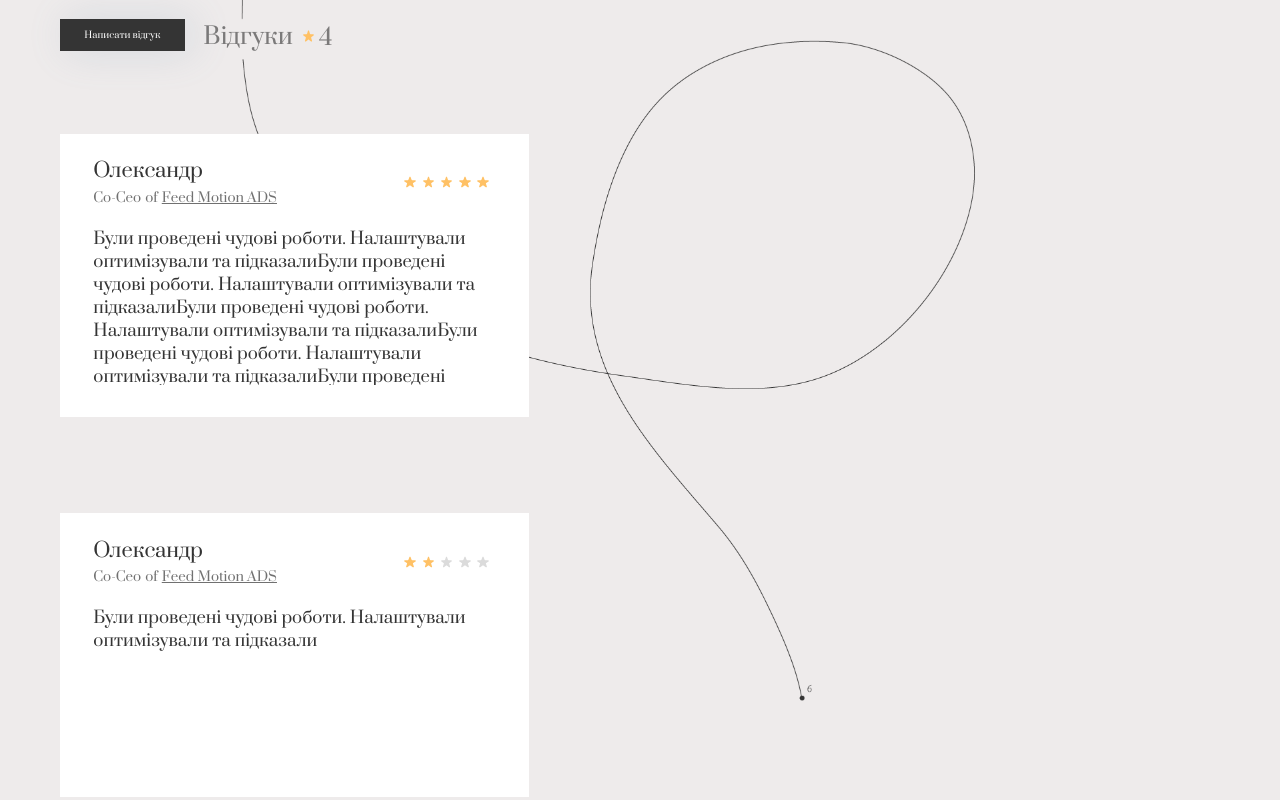
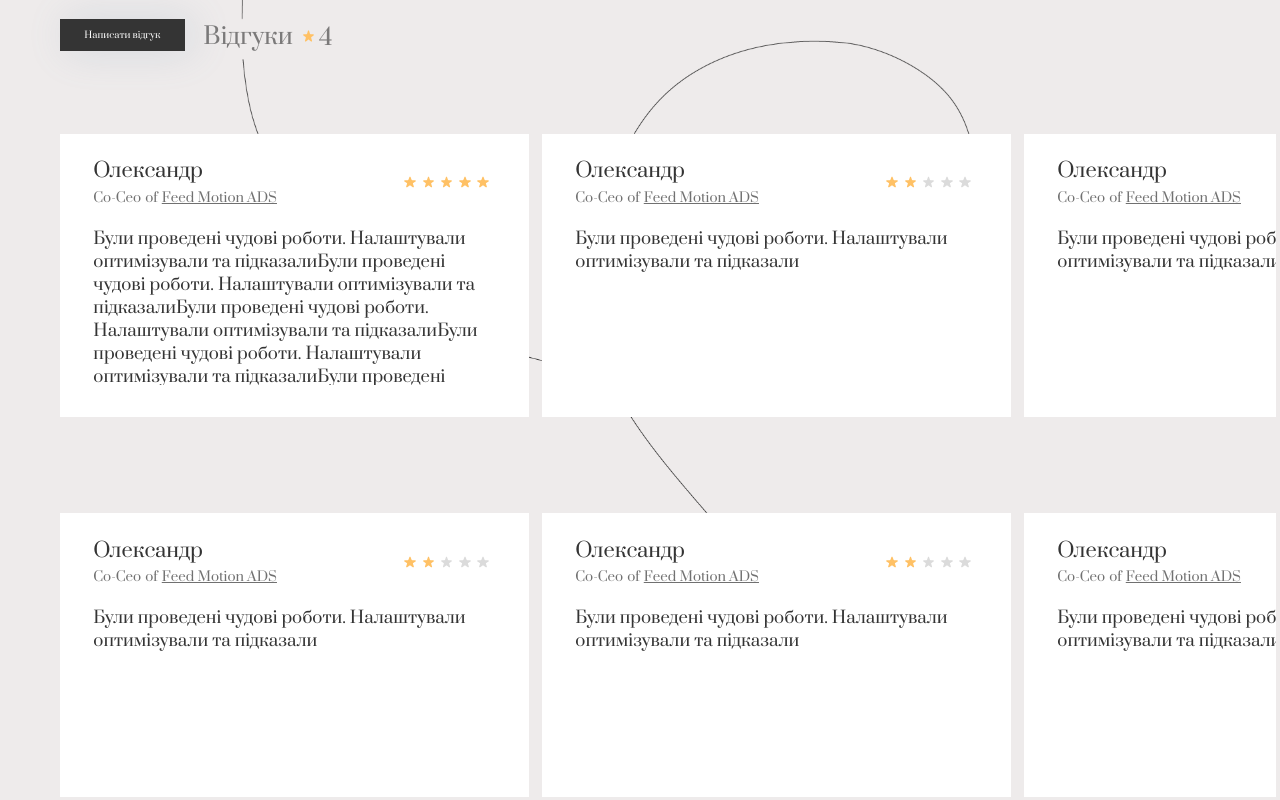
Before and after one commit to 3DMaX123/fma, a React (Create React App) app: page / in a window 1280 px wide. Shown: the part 2900-3700 px from the top of the page. Built offline with nearby package versions, Linux system fonts and the light colour scheme; a web font is replaced by a local one.

Commit message:
Add some reviews

```diff
--- a/src/container/Review/Review.css
+++ b/src/container/Review/Review.css
@@ -186,7 +186,7 @@
 
 .UserReview{
     max-height: 12.396vw;
-    overflow-y: scroll;
+    overflow-y: auto;
 }
 
 .UserReview p{
--- a/src/container/Review/Review.jsx
+++ b/src/container/Review/Review.jsx
@@ -59,6 +59,34 @@ const Review = () => {
           Stars="2"
           Review="Були проведені чудові роботи. Налаштували оптимізували та підказали"
         />
+        <ReviewForm
+          Name="Олександр"
+          PositionSign="Co-Ceo"
+          NameOfCompany="Feed Motion ADS"
+          Stars="2"
+          Review="Були проведені чудові роботи. Налаштували оптимізували та підказали"
+        />
+        <ReviewForm
+          Name="Олександр"
+          PositionSign="Co-Ceo"
+          NameOfCompany="Feed Motion ADS"
+          Stars="2"
+          Review="Були проведені чудові роботи. Налаштували оптимізували та підказали"
+        />
+        <ReviewForm
+          Name="Олександр"
+          PositionSign="Co-Ceo"
+          NameOfCompany="Feed Motion ADS"
+          Stars="2"
+          Review="Були проведені чудові роботи. Налаштували оптимізували та підказали"
+        />
+        <ReviewForm
+          Name="Олександр"
+          PositionSign="Co-Ceo"
+          NameOfCompany="Feed Motion ADS"
+          Stars="2"
+          Review="Були проведені чудові роботи. Налаштували оптимізували та підказали"
+        />
         </div>
       </div>
       <div className='Arrowsix'>
```
